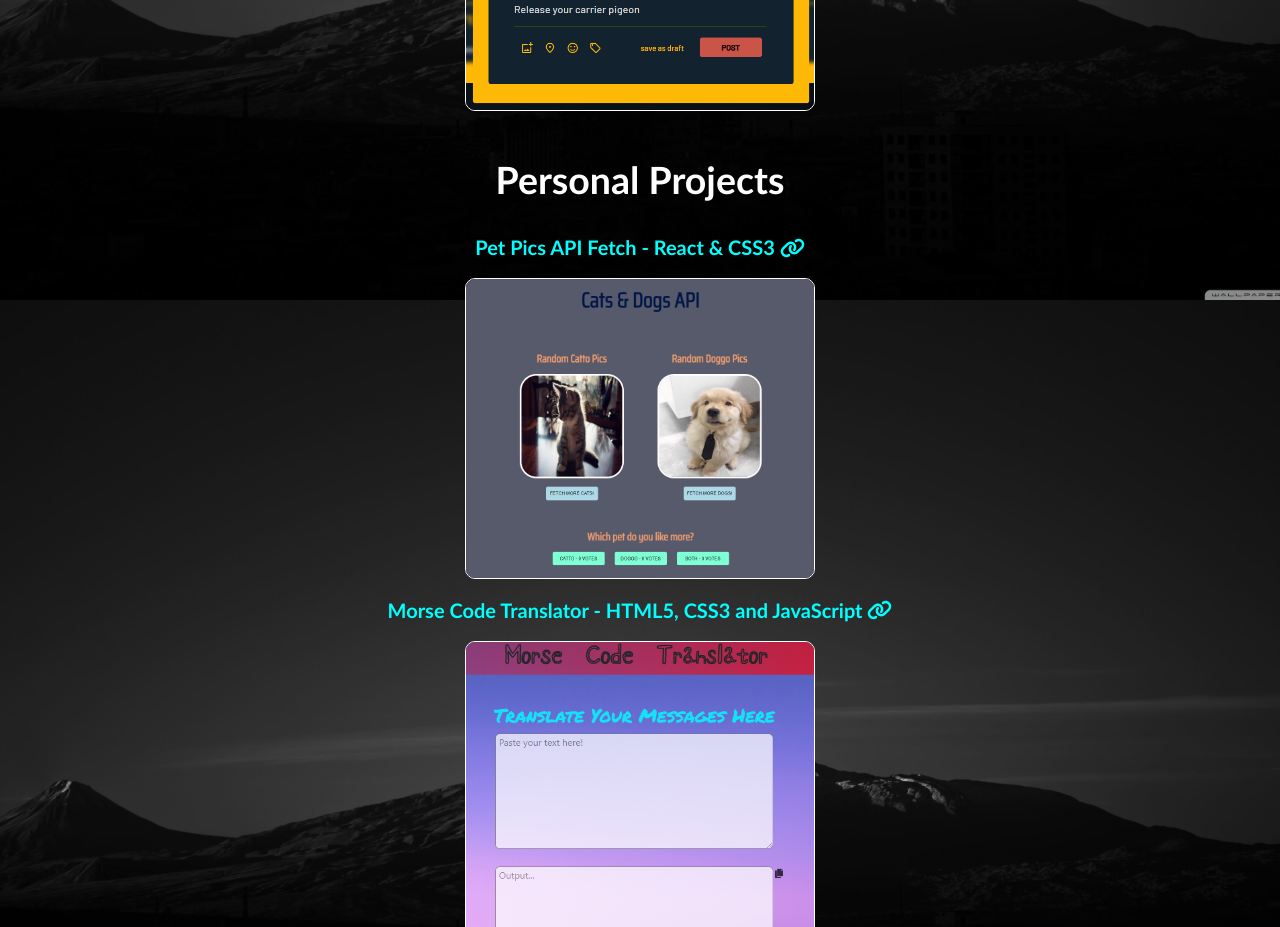
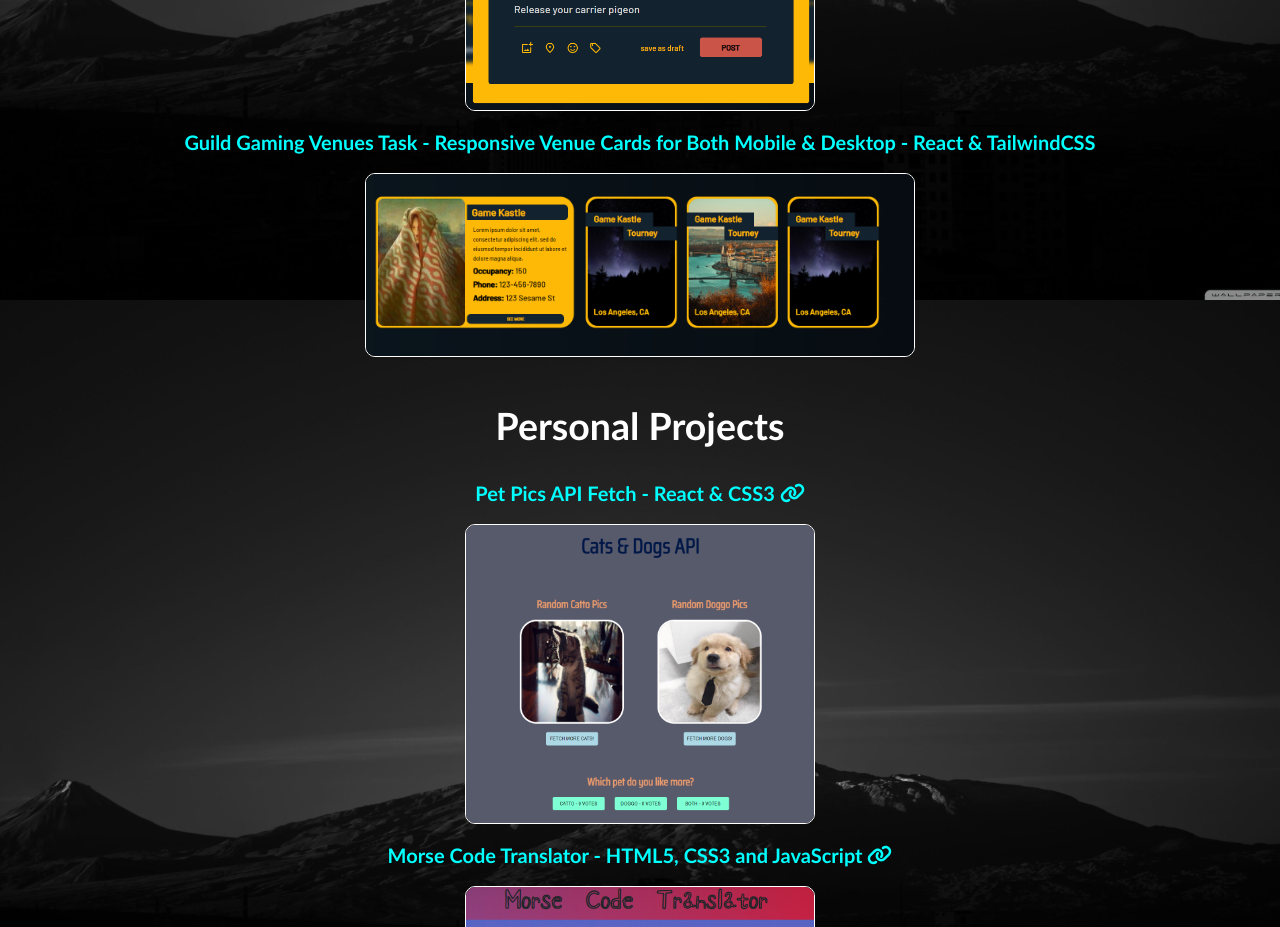
Before and after one commit to KayT98/My-portfolio, a Next.js app: page / in a window 1280 px wide. Shown: the part 2900-3827 px from the top of the page. Built offline with nearby package versions, Linux system fonts and the light colour scheme.

Commit message:
added new gg task

```diff
--- a/app/page.tsx
+++ b/app/page.tsx
@@ -73,6 +73,10 @@ export default function Home() {
                 <img src={'../userpost.png'} className={styles.img} alt='guildgaming' width={550} height={500}></img>
                 <img src={'../userpostmodal.png'} className={styles.img} alt='guildgaming' width={350} height={300}></img>
               </li>
+
+              <li className={styles.li}>Guild Gaming Venues Task - Responsive Venue Cards for Both Mobile & Desktop - React & TailwindCSS
+                <img src={'../venues.png'} className={styles.img} alt='guildgaming' width={550} height={500}></img>
+              </li>
           </ul>
           </div>
 
```
Also changed, not shown: public/venues.png (added).
